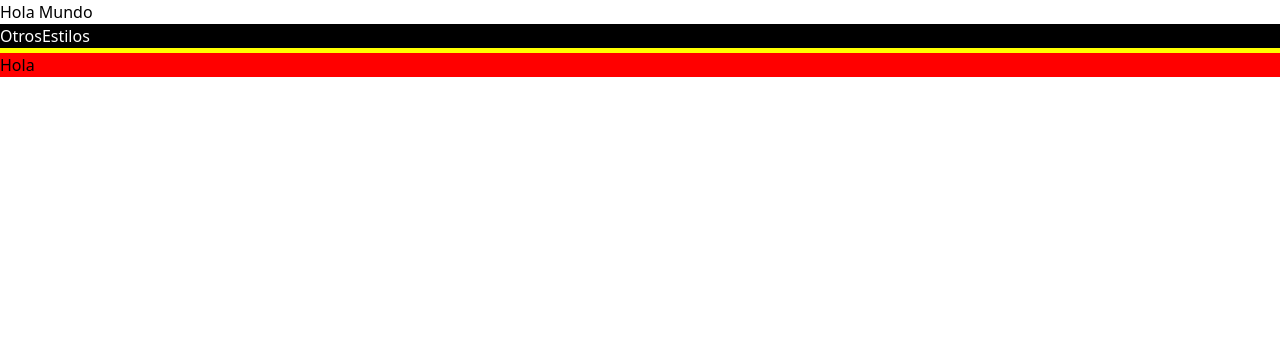
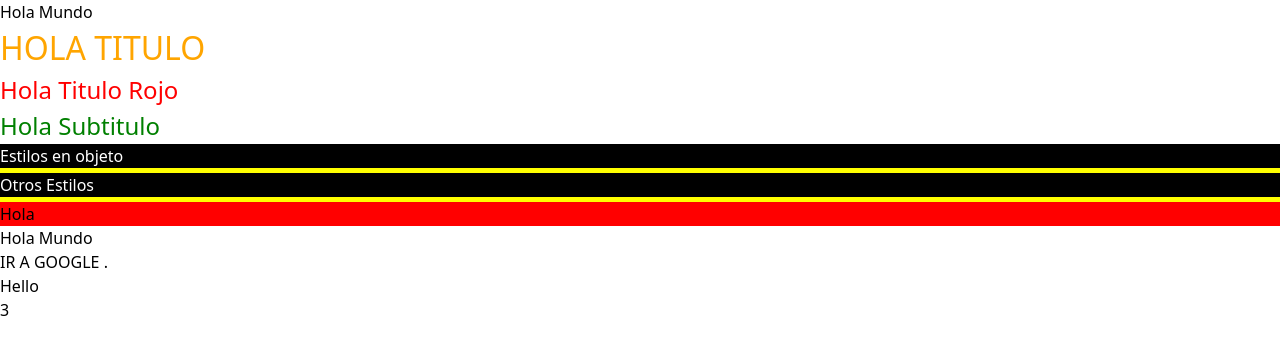
Before and after one commit to 2022B-web-avanzada-soft/salazar-franco-marco-andr-s-we, a Next.js app in the folder react-nextjs/: page /a_hola_mundo in a window 1280 px wide. Shown: the top 354 px of the page. Built offline with nearby package versions, Linux system fonts and the light colour scheme.

Commit message:
Emotion - Componentes
Librería styled emotion y propiedades de componentes

```diff
--- /dev/null
+++ b/package.json
@@ -0,0 +1,6 @@
+{
+  "dependencies": {
+    "@emotion/react": "^11.10.5",
+    "@emotion/styled": "^11.10.5"
+  }
+}
--- a/react-nextjs/components/a_estilos/EstilosEjemplo.tsx
+++ b/react-nextjs/components/a_estilos/EstilosEjemplo.tsx
@@ -1,16 +1,48 @@
-//components/a_estilos/EstilosEjempli.tsx
+//components/a_estilos/EstilosEjemplos.tsx
 import styles from './estilos.module.css'
-//Los estilos deben tener el nombre "module.css"
+import styled from "@emotion/styled";
+
+//los estilos deben de tener el nombre "module.css"
+//Styled components // npm i @emotion/styled @emotion/react
+
+const Titulo = styled.h1`
+    font-size: 2rem;
+    text-transform: uppercase;
+    color: orange;
+`
+const TituloRojo = styled.h1`
+    font-size: 1.5rem;
+    text-transform: capitalize;
+    color: red;
+`
+const Subtitulo = styled.h2`
+    font-size: 1.5rem;
+    text-transform: capitalize;
+    color: green;
+`
 export default function (){
-    const misEstilos = {
-        color: 'white',
-        backgroundColor: 'black',
-        borderBottom: '5px solid yellow',
-    };
+    const misEstilos ={
+        color: "white",
+        backgroundColor: "black",
+        borderBottom: "5px solid yellow"
+    }
     return (
         <>
-            <div style={misEstilos}>OtrosEstilos</div>
-            <div className={styles.rojo}>Hola</div>
+            <Titulo>Hola Titulo</Titulo>
+            <TituloRojo>Hola titulo rojo</TituloRojo>
+            <Subtitulo>Hola subtitulo</Subtitulo>
+
+            <h1 style={
+                {
+                    color: misEstilos.color,
+                    backgroundColor: misEstilos.backgroundColor,
+                    borderBottom: misEstilos.borderBottom,
+                }
+            }>
+                Estilos en objeto
+            </h1>
+            <div style={misEstilos}> Otros Estilos </div>
+            <div className={styles.rojo}> Hola </div>
         </>
     )
 }
--- /dev/null
+++ b/react-nextjs/components/b_componentes/Componente.tsx
@@ -0,0 +1,28 @@
+// b_componentes/Componente.tsx
+
+// @ts-ignore
+import EstilosEjemplo from "../a_estilos/EstilosEjemplo";
+
+type PropiedadesComponente = {
+    url: string;
+    iteraciones: number;
+    mostrar: boolean;
+};
+
+//interface PropiedadesComponentes{}
+
+export default  function (props: PropiedadesComponente){
+    const {url, iteraciones, mostrar} = props;
+    // const url = prop.url;
+    // const iteraciones = props.iteraciones;
+
+    return (
+        <>
+            <a target="_blank" href={url}>IR A GOOGLE </a>.
+            {mostrar ? <p>Hello</p> : <></>}
+            <div>
+                {iteraciones}
+            </div>
+        </>
+    )
+}
--- a/react-nextjs/package.json
+++ b/react-nextjs/package.json
@@ -11,6 +11,8 @@
     "type-check": "tsc"
   },
   "dependencies": {
+    "@emotion/react": "^11.10.5",
+    "@emotion/styled": "^11.10.5",
     "next": "^13.1.1",
     "react": "^18.2.0",
     "react-dom": "^18.2.0"
--- a/react-nextjs/pages/a_hola_mundo.tsx
+++ b/react-nextjs/pages/a_hola_mundo.tsx
@@ -10,12 +10,18 @@ const b_componente = ()=>{
 export default a_componente()*/
 
 import EstilosEjemplo from "../components/a_estilos/EstilosEjemplo";
+import Componente from "../components/b_componentes/Componente";
 
 export default function a_hola_mundo(){
     return (
         <>
             <h1>Hola Mundo </h1>
             <EstilosEjemplo></EstilosEjemplo>
+            <h1>Hola Mundo</h1>
+            <Componente iteraciones={3}
+                        mostrar={true}
+                        url={'http://google.com'}
+            ></Componente>
         </>
     )
 }
```
Also changed, not shown: 2 other files (tests, documents, lock files or other folders).
